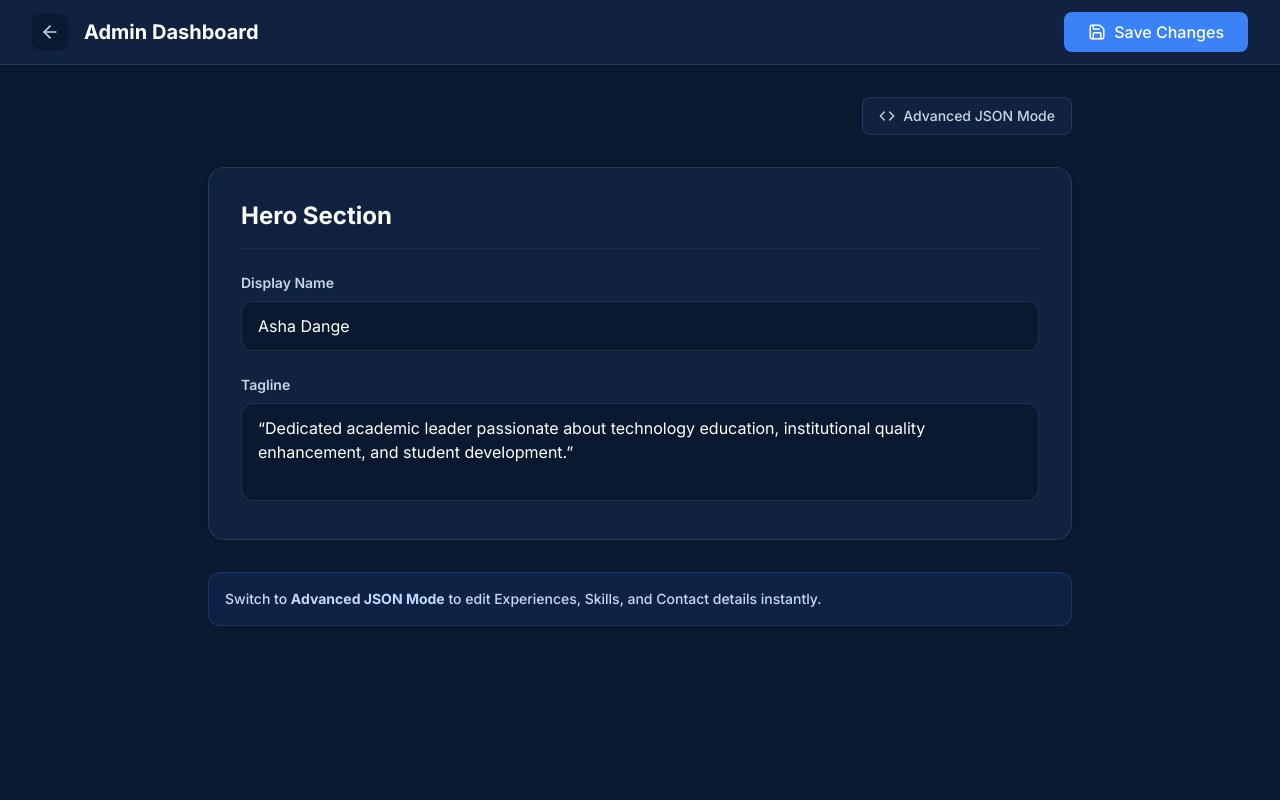
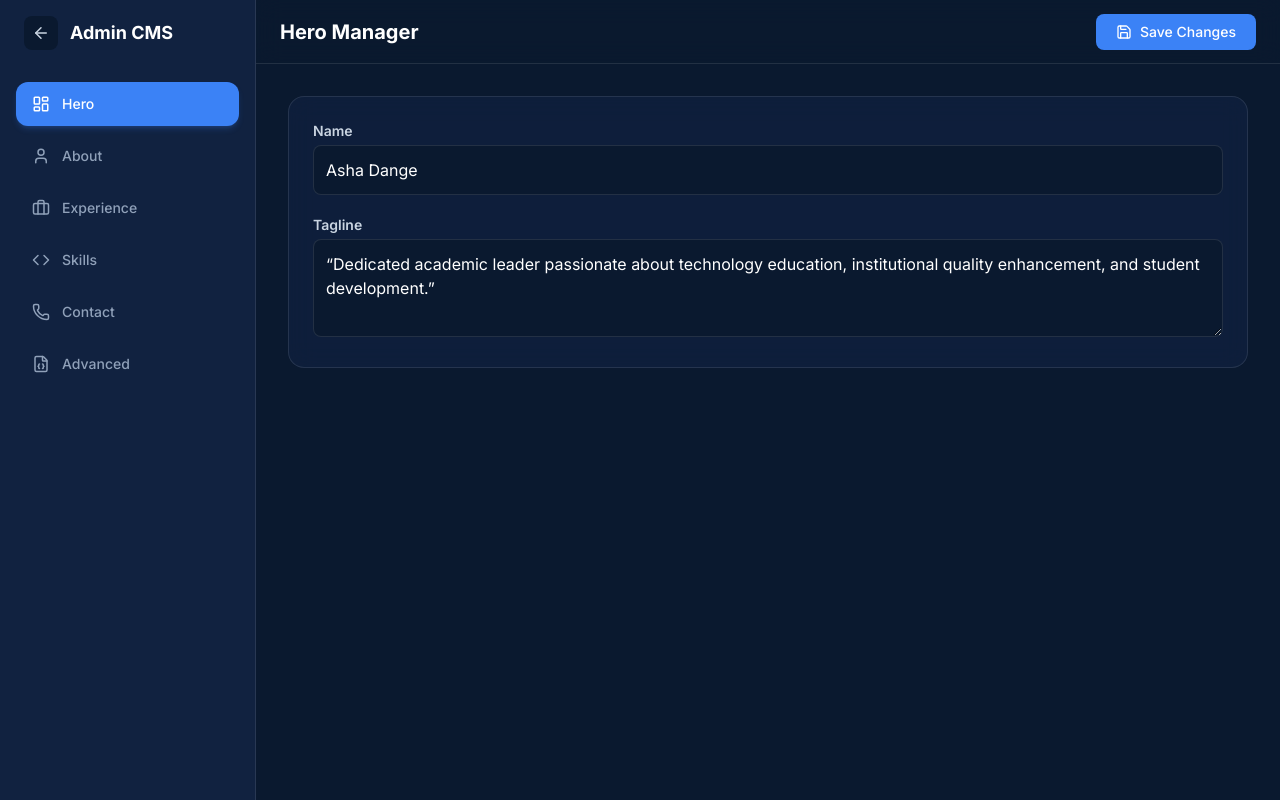
Before and after one commit to balaji3245/Asha-Dange-portfolio, a React (Vite) app: page /admin in a window 1280 px wide. Built offline with nearby package versions, Linux system fonts and the light colour scheme.

Commit message:
feat: Add full-featured Admin UI with dynamic list managers

```diff
--- a/src/pages/AdminPanel.jsx
+++ b/src/pages/AdminPanel.jsx
@@ -1,6 +1,6 @@
 import React, { useState } from 'react';
 import portfolioData from '../data/portfolioData.json';
-import { Save, CheckCircle, AlertCircle, ArrowLeft, Code } from 'lucide-react';
+import { Save, CheckCircle, AlertCircle, ArrowLeft, Plus, Trash2, LayoutDashboard, User, Briefcase, Code, Phone, FileJson } from 'lucide-react';
 import { Link } from 'react-router-dom';
 
 export default function AdminPanel() {
@@ -8,160 +8,249 @@ export default function AdminPanel() {
   const [jsonText, setJsonText] = useState(JSON.stringify(portfolioData, null, 2));
   const [status, setStatus] = useState('idle');
   const [message, setMessage] = useState('');
-  const [isAdvancedMode, setIsAdvancedMode] = useState(false);
+  const [activeTab, setActiveTab] = useState('Hero');
 
-  const handleHeroChange = (e) => {
-    const { name, value } = e.target;
-    const newData = {
-      ...data,
-      hero: { ...data.hero, [name]: value }
-    };
-    setData(newData);
-    setJsonText(JSON.stringify(newData, null, 2));
+  const tabs = [
+    { id: 'Hero', icon: <LayoutDashboard size={18} /> },
+    { id: 'About', icon: <User size={18} /> },
+    { id: 'Experience', icon: <Briefcase size={18} /> },
+    { id: 'Skills', icon: <Code size={18} /> },
+    { id: 'Contact', icon: <Phone size={18} /> },
+    { id: 'Advanced', icon: <FileJson size={18} /> }
+  ];
+
+  // Generic shallow change
+  const handleChange = (section, field, value) => {
+    setData(prev => ({
+      ...prev,
+      [section]: { ...prev[section], [field]: value }
+    }));
+  };
+
+  // Complex Array Changes (Experience)
+  const addExperience = () => {
+    setData(prev => ({
+      ...prev,
+      experience: [
+        { id: Date.now().toString(), role: "New Role", company: "Company", period: "Year", responsibilities: [""], achievements: "", tools: [] },
+        ...prev.experience
+      ]
+    }));
+  };
+
+  const updateExperience = (index, field, value) => {
+    const newExp = [...data.experience];
+    newExp[index][field] = value;
+    setData(prev => ({ ...prev, experience: newExp }));
+  };
+
+  const removeExperience = (index) => {
+    const newExp = [...data.experience];
+    newExp.splice(index, 1);
+    setData(prev => ({ ...prev, experience: newExp }));
+  };
+
+  // Complex Array Changes (Skills)
+  const addDomainSkill = () => {
+    setData(prev => ({
+      ...prev,
+      skills: { ...prev.skills, domain: [...prev.skills.domain, { name: "New Skill", level: 50 }] }
+    }));
+  };
+  const updateDomainSkill = (index, field, value) => {
+    const newDomain = [...data.skills.domain];
+    newDomain[index][field] = field === 'level' ? Number(value) : value;
+    setData(prev => ({ ...prev, skills: { ...prev.skills, domain: newDomain } }));
+  };
+  const removeDomainSkill = (index) => {
+    const newDomain = [...data.skills.domain];
+    newDomain.splice(index, 1);
+    setData(prev => ({ ...prev, skills: { ...prev.skills, domain: newDomain } }));
   };
 
   const handleJsonChange = (e) => {
     setJsonText(e.target.value);
     try {
-      const parsed = JSON.parse(e.target.value);
-      setData(parsed); // Keep state in sync if JSON is valid
-    } catch (e) {
-      // Ignore parse errors while typing
-    }
+      setData(JSON.parse(e.target.value));
+    } catch (e) {}
   };
 
   const handleSave = async () => {
     setStatus('saving');
     try {
-      // If in advanced mode, validate JSON before sending
-      let payload = data;
-      if (isAdvancedMode) {
-        payload = JSON.parse(jsonText);
-      }
-
+      const payload = activeTab === 'Advanced' ? JSON.parse(jsonText) : data;
       const response = await fetch('/api/save-portfolio', {
         method: 'POST',
         headers: { 'Content-Type': 'application/json' },
         body: JSON.stringify(payload)
       });
-
       const result = await response.json();
       if (result.success) {
         setStatus('success');
-        setMessage('Portfolio updated successfully!');
+        setMessage('Updated successfully!');
+        if (activeTab !== 'Advanced') setJsonText(JSON.stringify(payload, null, 2));
         setTimeout(() => setStatus('idle'), 3000);
-      } else {
-        throw new Error(result.error);
-      }
+      } else throw new Error(result.error);
     } catch (error) {
       setStatus('error');
-      setMessage(error instanceof SyntaxError ? 'Invalid JSON format.' : 'Failed to save data. Ensure Vite is running.');
+      setMessage(error instanceof SyntaxError ? 'Invalid JSON.' : 'Failed to save. Run Vite locally.');
       setTimeout(() => setStatus('idle'), 5000);
     }
   };
 
   return (
-    <div className="min-h-screen bg-slate-50 dark:bg-primary transition-colors duration-300">
+    <div className="min-h-screen bg-slate-50 dark:bg-primary transition-colors duration-300 flex flex-col md:flex-row">
 
-      <nav className="bg-white dark:bg-primary-light border-b border-slate-200 dark:border-white/10 sticky top-0 z-50">
-        <div className="max-w-7xl mx-auto px-4 sm:px-6 lg:px-8 h-16 flex items-center justify-between">
+      {/* Sidebar Navigation */}
+      <aside className="w-full md:w-64 bg-white dark:bg-primary-light border-r border-slate-200 dark:border-white/10 md:min-h-screen flex-shrink-0 sticky top-0 z-40 p-4">
+        <div className="flex items-center gap-3 mb-8 px-2">
+          <Link to="/" className="p-2 bg-slate-100 dark:bg-primary rounded-lg text-slate-600 dark:text-slate-300 hover:text-secondary">
+            <ArrowLeft size={18} />
+          </Link>
+          <h1 className="text-lg font-bold text-slate-800 dark:text-white">Admin CMS</h1>
+        </div>
+        <nav className="space-y-2">
+          {tabs.map(tab => (
+            <button
+              key={tab.id}
+              onClick={() => setActiveTab(tab.id)}
+              className={`w-full flex items-center gap-3 px-4 py-3 rounded-xl text-sm font-medium transition-all ${
+                activeTab === tab.id
+                  ? 'bg-secondary text-white shadow-md shadow-secondary/20'
+                  : 'text-slate-600 dark:text-slate-400 hover:bg-slate-100 dark:hover:bg-white/5'
+              }`}
+            >
+              {tab.icon} {tab.id}
+            </button>
+          ))}
+        </nav>
+      </aside>
+
+      {/* Main Content Area */}
+      <main className="flex-1 flex flex-col min-h-screen">
+
+        {/* Topbar */}
+        <header className="h-16 bg-white/80 dark:bg-primary/80 backdrop-blur-md border-b border-slate-200 dark:border-white/10 sticky top-0 z-30 px-6 flex items-center justify-between">
+          <h2 className="text-xl font-bold text-slate-800 dark:text-white">{activeTab} Manager</h2>
           <div className="flex items-center gap-4">
-            <Link to="/" className="p-2 bg-slate-100 dark:bg-primary rounded-lg text-slate-600 dark:text-slate-300 hover:text-secondary transition-colors">
-              <ArrowLeft size={20} />
-            </Link>
-            <h1 className="text-xl font-bold text-slate-800 dark:text-white">Admin Dashboard</h1>
-          </div>
-
-          <div className="flex items-center gap-4">
-            {status === 'success' && (
-              <span className="flex items-center gap-2 text-sm text-emerald-600 dark:text-emerald-400 font-medium">
-                <CheckCircle size={16} /> {message}
-              </span>
-            )}
-            {status === 'error' && (
-              <span className="flex items-center gap-2 text-sm text-red-600 dark:text-red-400 font-medium">
-                <AlertCircle size={16} /> {message}
-              </span>
-            )}
-            <button
-              onClick={handleSave}
-              disabled={status === 'saving'}
-              className="px-6 py-2 bg-secondary hover:bg-blue-600 text-white rounded-lg font-medium flex items-center gap-2 transition-all disabled:opacity-70"
-            >
-              <Save size={18} />
-              {status === 'saving' ? 'Saving...' : 'Save Changes'}
+            {status === 'success' && <span className="text-sm text-emerald-500 font-medium flex items-center gap-1"><CheckCircle size={16}/> Saved</span>}
+            {status === 'error' && <span className="text-sm text-red-500 font-medium flex items-center gap-1"><AlertCircle size={16}/> {message}</span>}
+            <button onClick={handleSave} disabled={status === 'saving'} className="px-5 py-2 bg-secondary hover:bg-blue-600 text-white rounded-lg text-sm font-medium flex items-center gap-2 transition-all">
+              <Save size={16} /> {status === 'saving' ? 'Saving...' : 'Save Changes'}
             </button>
           </div>
-        </div>
-      </nav>
+        </header>
 
-      <main className="max-w-4xl mx-auto px-4 py-8 space-y-8">
+        {/* Dynamic Form Area */}
+        <div className="p-6 lg:p-8 max-w-5xl mx-auto w-full space-y-6 pb-24">
 
-        {/* View Toggle */}
-        <div className="flex items-center justify-end">
-          <button
-            onClick={() => setIsAdvancedMode(!isAdvancedMode)}
-            className={`px-4 py-2 rounded-lg font-medium text-sm flex items-center gap-2 transition-colors ${isAdvancedMode ? 'bg-secondary text-white' : 'bg-white dark:bg-primary-light text-slate-700 dark:text-slate-300 border border-slate-200 dark:border-white/10'}`}
-          >
-            <Code size={16} />
-            {isAdvancedMode ? 'Standard Mode' : 'Advanced JSON Mode'}
-          </button>
-        </div>
+          {/* HERO TAB */}
+          {activeTab === 'Hero' && (
+            <div className="glass-card p-6 space-y-5">
+              <div>
+                <label className="block text-sm font-semibold mb-1 dark:text-slate-300">Name</label>
+                <input type="text" value={data.hero.name} onChange={e => handleChange('hero', 'name', e.target.value)} className="w-full p-3 rounded-lg bg-slate-50 dark:bg-primary border border-slate-200 dark:border-white/10 dark:text-white" />
+              </div>
+              <div>
+                <label className="block text-sm font-semibold mb-1 dark:text-slate-300">Tagline</label>
+                <textarea rows="3" value={data.hero.tagline} onChange={e => handleChange('hero', 'tagline', e.target.value)} className="w-full p-3 rounded-lg bg-slate-50 dark:bg-primary border border-slate-200 dark:border-white/10 dark:text-white" />
+              </div>
+            </div>
+          )}
 
-        {!isAdvancedMode ? (
-          /* Standard UI Forms */
-          <>
-            <section className="bg-white dark:bg-primary-light border border-slate-200 dark:border-white/10 rounded-2xl p-6 lg:p-8 shadow-sm">
-              <h2 className="text-2xl font-bold text-slate-800 dark:text-white mb-6 border-b border-slate-100 dark:border-white/5 pb-4">
-                Hero Section
-              </h2>
-              <div className="space-y-6">
-                <div>
-                  <label className="block text-sm font-semibold text-slate-700 dark:text-slate-300 mb-2">Display Name</label>
-                  <input
-                    type="text"
-                    name="name"
-                    value={data.hero.name}
-                    onChange={handleHeroChange}
-                    className="w-full px-4 py-3 rounded-xl bg-slate-50 dark:bg-primary border border-slate-200 dark:border-white/10 text-slate-800 dark:text-white focus:outline-none focus:ring-2 focus:ring-secondary focus:border-transparent transition-all"
-                  />
+          {/* ABOUT TAB */}
+          {activeTab === 'About' && (
+            <div className="glass-card p-6 space-y-5">
+              <div>
+                <label className="block text-sm font-semibold mb-1 dark:text-slate-300">Professional Summary</label>
+                <textarea rows="5" value={data.about.summary} onChange={e => handleChange('about', 'summary', e.target.value)} className="w-full p-3 rounded-lg bg-slate-50 dark:bg-primary border border-slate-200 dark:border-white/10 dark:text-white" />
+              </div>
+            </div>
+          )}
+
+          {/* EXPERIENCE TAB */}
+          {activeTab === 'Experience' && (
+            <div className="space-y-6">
+              <button onClick={addExperience} className="w-full py-4 border-2 border-dashed border-slate-300 dark:border-white/20 rounded-xl text-slate-500 hover:bg-slate-50 dark:hover:bg-white/5 flex items-center justify-center gap-2 font-medium transition-colors">
+                <Plus size={18} /> Add New Experience
+              </button>
+
+              {data.experience.map((exp, idx) => (
+                <div key={idx} className="glass-card p-6 space-y-4 relative group">
+                  <button onClick={() => removeExperience(idx)} className="absolute top-4 right-4 p-2 text-red-500 hover:bg-red-50 dark:hover:bg-red-500/10 rounded-lg transition-colors">
+                    <Trash2 size={18} />
+                  </button>
+                  <div className="grid grid-cols-1 md:grid-cols-2 gap-4 pr-12">
+                    <div>
+                      <label className="block text-xs font-semibold mb-1 dark:text-slate-400">Role</label>
+                      <input type="text" value={exp.role} onChange={e => updateExperience(idx, 'role', e.target.value)} className="w-full p-2.5 rounded-lg bg-slate-50 dark:bg-primary border border-slate-200 dark:border-white/10 dark:text-white" />
+                    </div>
+                    <div>
+                      <label className="block text-xs font-semibold mb-1 dark:text-slate-400">Company</label>
+                      <input type="text" value={exp.company} onChange={e => updateExperience(idx, 'company', e.target.value)} className="w-full p-2.5 rounded-lg bg-slate-50 dark:bg-primary border border-slate-200 dark:border-white/10 dark:text-white" />
+                    </div>
+                    <div>
+                      <label className="block text-xs font-semibold mb-1 dark:text-slate-400">Period</label>
+                      <input type="text" value={exp.period} onChange={e => updateExperience(idx, 'period', e.target.value)} className="w-full p-2.5 rounded-lg bg-slate-50 dark:bg-primary border border-slate-200 dark:border-white/10 dark:text-white" />
+                    </div>
+                    <div>
+                      <label className="block text-xs font-semibold mb-1 dark:text-slate-400">Key Achievement</label>
+                      <input type="text" value={exp.achievements} onChange={e => updateExperience(idx, 'achievements', e.target.value)} className="w-full p-2.5 rounded-lg bg-slate-50 dark:bg-primary border border-slate-200 dark:border-white/10 dark:text-white" />
+                    </div>
+                  </div>
                 </div>
-                <div>
-                  <label className="block text-sm font-semibold text-slate-700 dark:text-slate-300 mb-2">Tagline</label>
-                  <textarea
-                    rows="3"
-                    name="tagline"
-                    value={data.hero.tagline}
-                    onChange={handleHeroChange}
-                    className="w-full px-4 py-3 rounded-xl bg-slate-50 dark:bg-primary border border-slate-200 dark:border-white/10 text-slate-800 dark:text-white focus:outline-none focus:ring-2 focus:ring-secondary focus:border-transparent transition-all resize-none"
-                  />
+              ))}
+            </div>
+          )}
+
+          {/* SKILLS TAB */}
+          {activeTab === 'Skills' && (
+            <div className="space-y-6">
+              <div className="glass-card p-6">
+                <div className="flex items-center justify-between mb-4">
+                  <h3 className="font-bold dark:text-white">Domain Skills</h3>
+                  <button onClick={addDomainSkill} className="p-2 bg-secondary/10 text-secondary rounded-lg hover:bg-secondary hover:text-white transition-colors"><Plus size={16}/></button>
+                </div>
+                <div className="space-y-3">
+                  {data.skills.domain.map((skill, idx) => (
+                    <div key={idx} className="flex items-center gap-3">
+                      <input type="text" value={skill.name} onChange={e => updateDomainSkill(idx, 'name', e.target.value)} className="flex-1 p-2.5 rounded-lg bg-slate-50 dark:bg-primary border border-slate-200 dark:border-white/10 dark:text-white" placeholder="Skill Name"/>
+                      <input type="number" value={skill.level} onChange={e => updateDomainSkill(idx, 'level', e.target.value)} className="w-24 p-2.5 rounded-lg bg-slate-50 dark:bg-primary border border-slate-200 dark:border-white/10 dark:text-white text-center" placeholder="0-100"/>
+                      <button onClick={() => removeDomainSkill(idx)} className="p-2.5 text-red-500 hover:bg-red-50 rounded-lg"><Trash2 size={18}/></button>
+                    </div>
+                  ))}
                 </div>
               </div>
-            </section>
-            <div className="p-4 bg-blue-50 dark:bg-secondary/10 border border-blue-100 dark:border-secondary/20 rounded-xl">
-              <p className="text-sm text-blue-800 dark:text-blue-200 font-medium">
-                Switch to <strong>Advanced JSON Mode</strong> to edit Experiences, Skills, and Contact details instantly.
-              </p>
             </div>
-          </>
-        ) : (
-          /* Advanced JSON Editor */
-          <section className="bg-white dark:bg-primary-light border border-slate-200 dark:border-white/10 rounded-2xl p-6 lg:p-8 shadow-sm">
-            <h2 className="text-2xl font-bold text-slate-800 dark:text-white mb-2">
-              Advanced Editor
-            </h2>
-            <p className="text-sm text-slate-500 dark:text-slate-400 mb-6">
-              Edit the raw portfolio configuration. Ensure you use valid JSON syntax (double quotes around keys).
-            </p>
-            <textarea
-              value={jsonText}
-              onChange={handleJsonChange}
-              className="w-full h-[600px] font-mono text-sm px-4 py-4 rounded-xl bg-slate-900 text-slate-200 border border-slate-800 focus:outline-none focus:ring-2 focus:ring-secondary resize-none"
-              spellCheck="false"
-            />
-          </section>
-        )}
+          )}
 
+          {/* CONTACT TAB */}
+          {activeTab === 'Contact' && (
+            <div className="glass-card p-6 space-y-5">
+              <div>
+                <label className="block text-sm font-semibold mb-1 dark:text-slate-300">Email Address</label>
+                <input type="email" value={data.contact.email} onChange={e => handleChange('contact', 'email', e.target.value)} className="w-full p-3 rounded-lg bg-slate-50 dark:bg-primary border border-slate-200 dark:border-white/10 dark:text-white" />
+              </div>
+              <div>
+                <label className="block text-sm font-semibold mb-1 dark:text-slate-300">Phone Number</label>
+                <input type="text" value={data.contact.phone} onChange={e => handleChange('contact', 'phone', e.target.value)} className="w-full p-3 rounded-lg bg-slate-50 dark:bg-primary border border-slate-200 dark:border-white/10 dark:text-white" />
+              </div>
+              <div>
+                <label className="block text-sm font-semibold mb-1 dark:text-slate-300">Location</label>
+                <input type="text" value={data.contact.location} onChange={e => handleChange('contact', 'location', e.target.value)} className="w-full p-3 rounded-lg bg-slate-50 dark:bg-primary border border-slate-200 dark:border-white/10 dark:text-white" />
+              </div>
+            </div>
+          )}
+
+          {/* ADVANCED TAB */}
+          {activeTab === 'Advanced' && (
+            <div className="glass-card p-6">
+              <p className="text-sm text-slate-500 mb-4">Edit the raw JSON configuration directly.</p>
+              <textarea value={jsonText} onChange={handleJsonChange} className="w-full h-[600px] font-mono text-sm p-4 rounded-xl bg-slate-900 text-slate-200 border border-slate-800 focus:outline-none focus:ring-2 focus:ring-secondary resize-none" spellCheck="false" />
+            </div>
+          )}
+
+        </div>
       </main>
     </div>
   );
```
